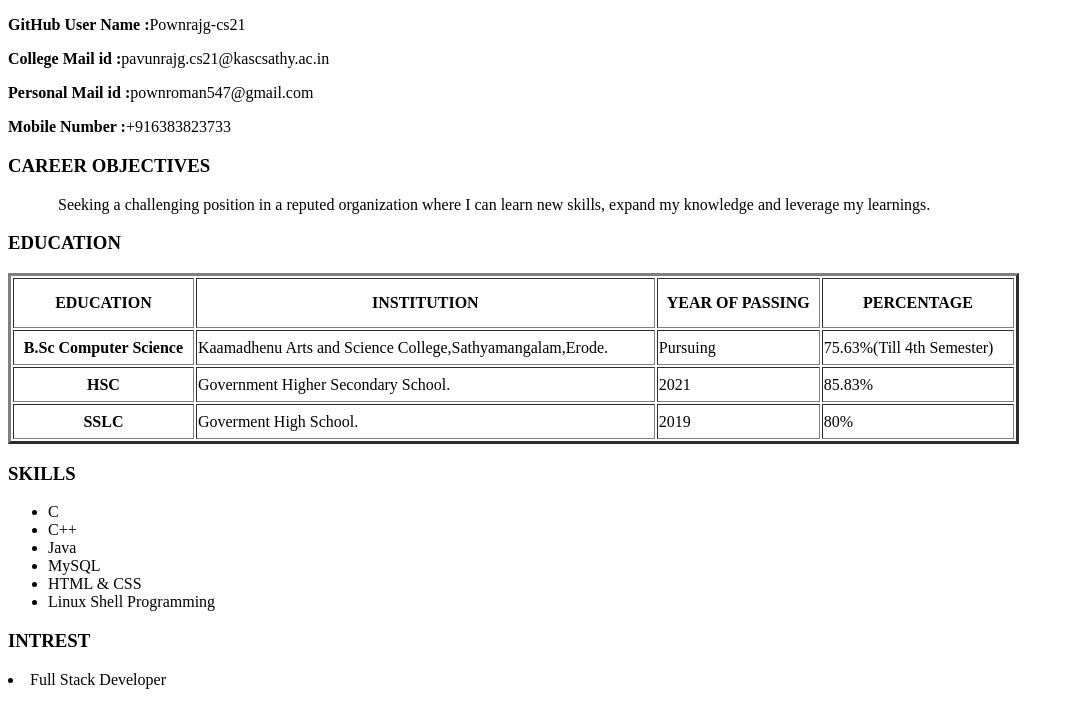
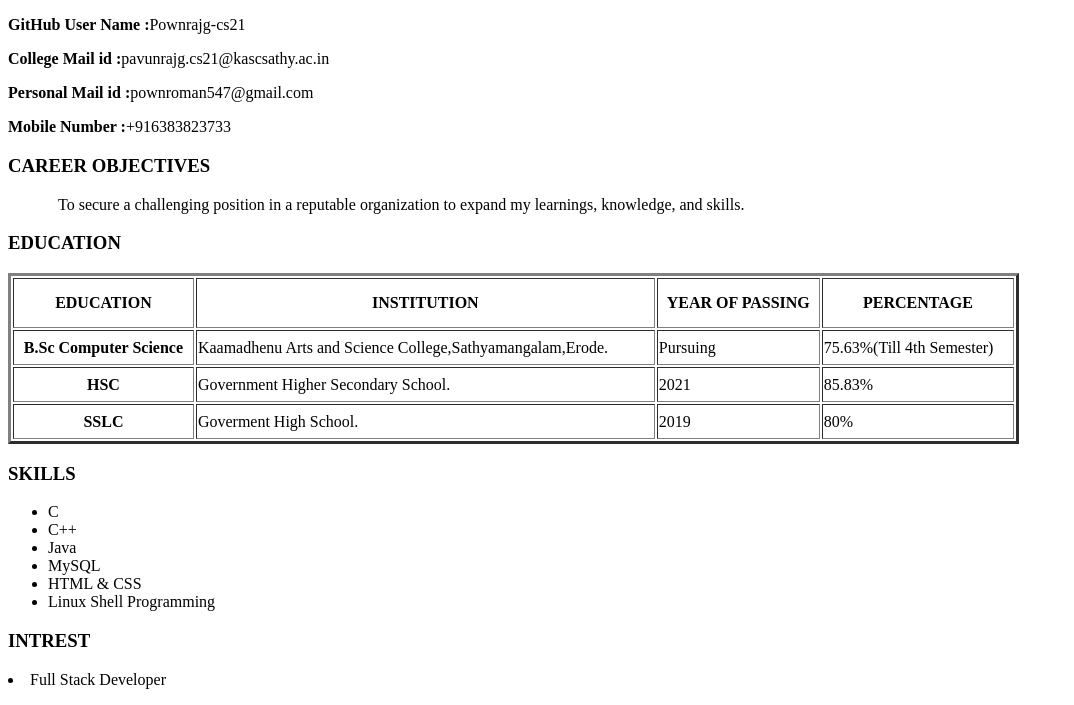
Before and after one commit to Pownrajg-cs21/myresume, a plain HTML site: page index.html in a window 1280 px wide. Shown: the part 91-796 px from the top of the page, without its empty margins (0-1074 px from the left). Drawn offline with Linux system fonts and the light colour scheme.

Commit message:
first commit

```diff
--- a/index.html
+++ b/index.html
@@ -57,7 +57,7 @@
     <h3>CAREER OBJECTIVES</h3>
     <P id="career">
         <html>
-        <P id="career">Seeking a challenging position in a reputed organization where I can learn new skills, expand my knowledge and leverage my learnings.</p>
+        <P id="career">To secure a challenging position in a reputable organization to expand my learnings, knowledge, and skills. </p>
 </body>
 
 </html>
```
